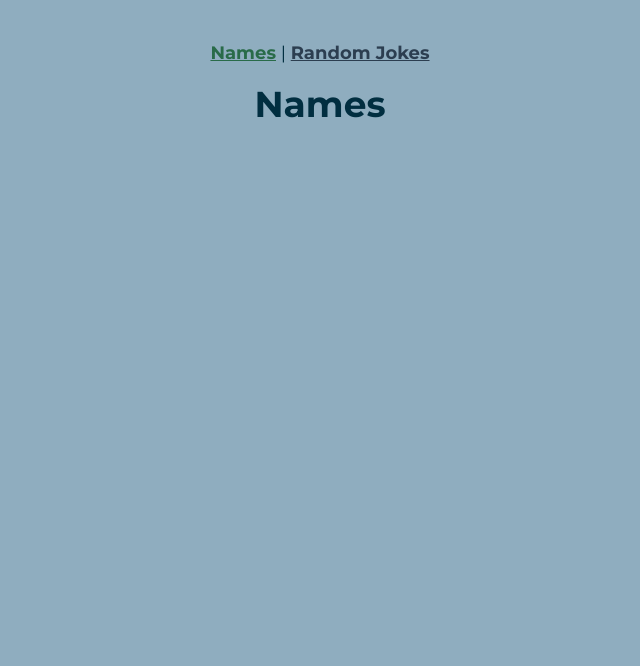
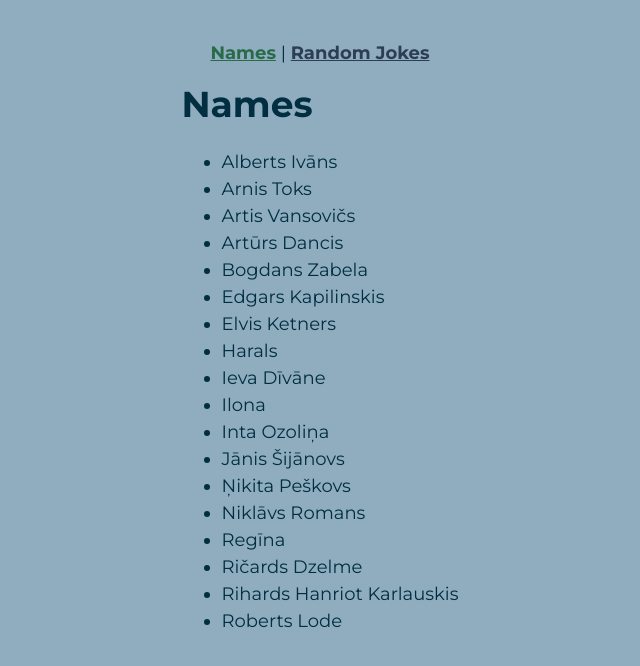
Before and after one commit to ArtisVansovics/md25_vue-joke-api, a Vue app: page /#/ in a window 1280 px wide. Shown: the top 666 px of the page, without its empty margins (320-960 px from the left). Built offline with nearby package versions, Linux system fonts and the light colour scheme.

Commit message:
Mapped all names to NamesView

```diff
--- a/src/App.vue
+++ b/src/App.vue
@@ -4,7 +4,9 @@
       <router-link to="/">Names</router-link> |
       <router-link to="/random-jokes">Random Jokes</router-link>
     </nav>
-    <router-view />
+    <div class="container">
+      <router-view />
+    </div>
   </div>
 </template>
 
--- a/src/styles/App.scss
+++ b/src/styles/App.scss
@@ -2,7 +2,6 @@
   display: flex;
   flex-flow: column;
   align-items: center;
-  text-align: center;
   color: #012E40;
   background-color: #8FADBF;
   font-size: 18px;
--- a/src/views/NamesView.vue
+++ b/src/views/NamesView.vue
@@ -1,13 +1,22 @@
 <template>
   <div class="names-view">
     <h1>Names</h1>
+    <ul>
+      <li v-for="{ id, name, surname } in namePicker.names" :key="id">
+        {{ name }} {{ surname }}
+      </li>
+    </ul>
   </div>
 </template>
 
 <script>
 import { defineComponent } from "vue";
+import { mapState } from "vuex";
 
 export default defineComponent({
   name: "NamesView",
+  computed: {
+    ...mapState(["namePicker"]),
+  },
 });
 </script>
```
